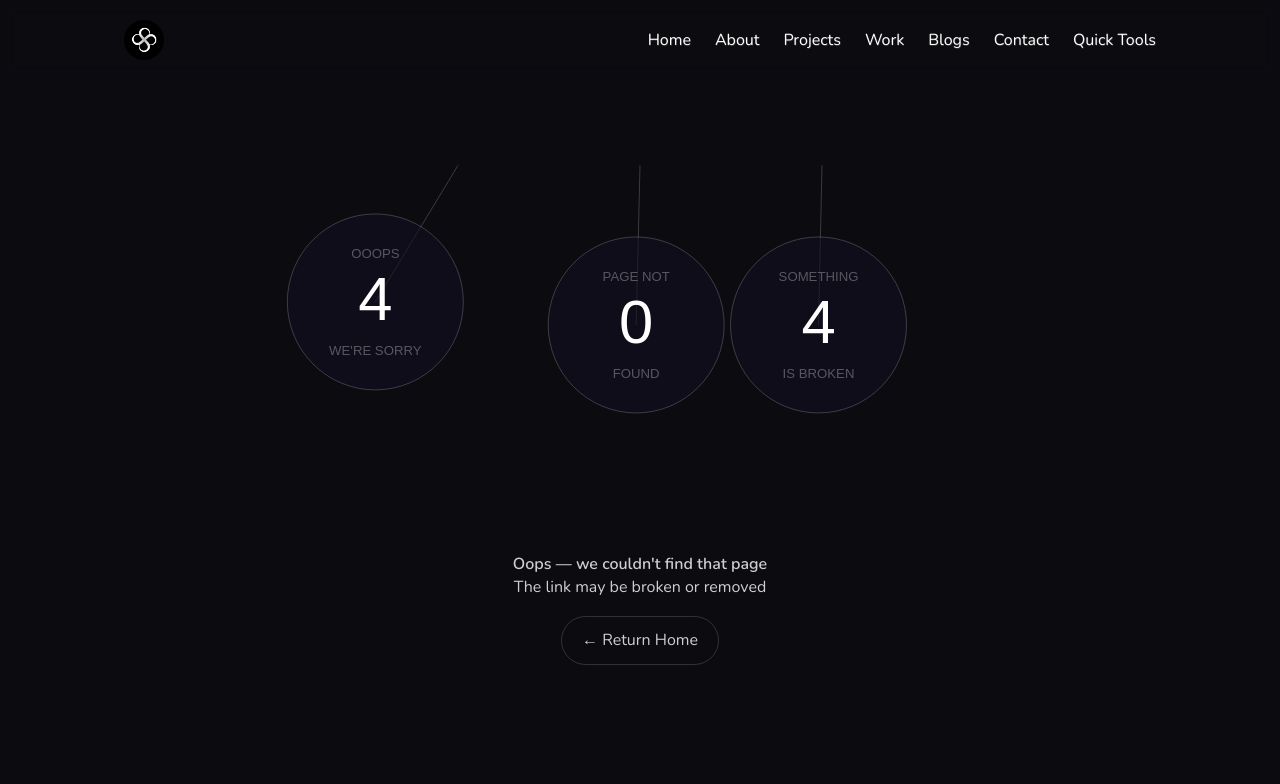
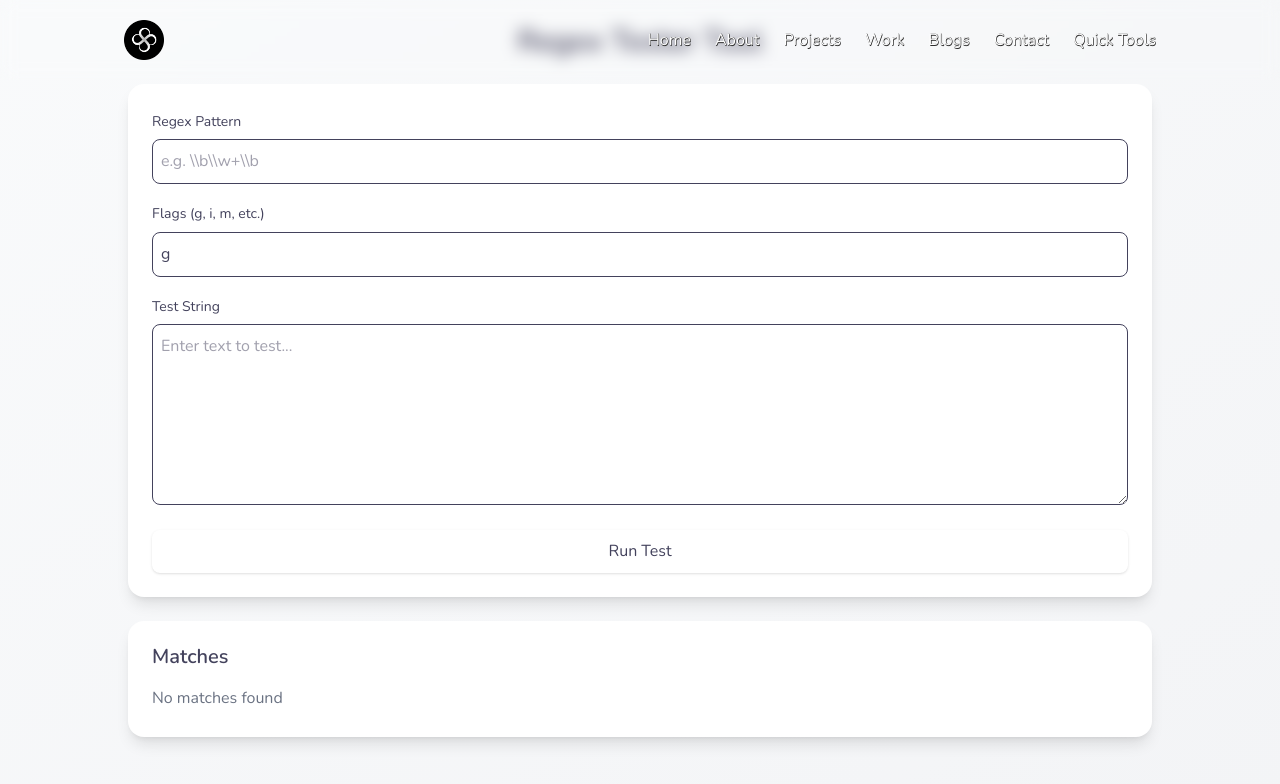
Before and after one commit to Suraj-Sangale/portfolio, a Next.js app: page /tool/regex_tester in a window 1280 px wide. Before the commit this address had no page. Shown: the top 784 px of the page. Built offline with nearby package versions, Linux system fonts and the light colour scheme.

Commit message:
regesx code added

```diff
--- /dev/null
+++ b/components/regexTesterWrapper.js
@@ -0,0 +1,108 @@
+import React, { useState } from "react";
+import { motion } from "framer-motion";
+
+export default function RegexTesterWrapper() {
+  const [pattern, setPattern] = useState("");
+  const [flags, setFlags] = useState("g");
+  const [testString, setTestString] = useState("");
+  const [matches, setMatches] = useState([]);
+  const [error, setError] = useState("");
+
+  const runTest = () => {
+    try {
+      setError("");
+      const regex = new RegExp(pattern, flags);
+      const result = [...testString.matchAll(regex)];
+      setMatches(result);
+    } catch (err) {
+      setError(err.message);
+      setMatches([]);
+    }
+  };
+
+  return (
+    <div className="min-h-screen bg-gradient-to-br from-gray-50 to-gray-100 p-6">
+      <div className="max-w-5xl mx-auto">
+        <motion.h1
+          initial={{ opacity: 0, y: -20 }}
+          animate={{ opacity: 1, y: 0 }}
+          className="text-3xl font-bold mb-6 text-center"
+        >
+          Regex Tester Tool
+        </motion.h1>
+
+        {/* Input Card */}
+        <div className="rounded-2xl shadow-lg p-6 mb-6 bg-white">
+          <div className="space-y-4">
+            <div>
+              <label className="text-sm font-medium">Regex Pattern</label>
+              <input
+                className="w-full mt-1 p-2 border rounded-lg focus:outline-none focus:ring-2"
+                placeholder="e.g. \\b\\w+\\b"
+                value={pattern}
+                onChange={(e) => setPattern(e.target.value)}
+              />
+            </div>
+
+            <div>
+              <label className="text-sm font-medium">Flags (g, i, m, etc.)</label>
+              <input
+                className="w-full mt-1 p-2 border rounded-lg focus:outline-none focus:ring-2"
+                placeholder="g"
+                value={flags}
+                onChange={(e) => setFlags(e.target.value)}
+              />
+            </div>
+
+            <div>
+              <label className="text-sm font-medium">Test String</label>
+              <textarea
+                rows={6}
+                className="w-full mt-1 p-2 border rounded-lg focus:outline-none focus:ring-2"
+                placeholder="Enter text to test..."
+                value={testString}
+                onChange={(e) => setTestString(e.target.value)}
+              />
+            </div>
+
+            <button
+              onClick={runTest}
+              className="w-full py-2 rounded-lg font-medium shadow hover:opacity-90"
+            >
+              Run Test
+            </button>
+
+            {error && (
+              <div className="text-red-500 text-sm">Error: {error}</div>
+            )}
+          </div>
+        </div>
+
+        {/* Result Card */}
+        <div className="rounded-2xl shadow-lg p-6 bg-white">
+          <h2 className="text-xl font-semibold mb-4">Matches</h2>
+
+          {matches.length === 0 && !error && (
+            <p className="text-gray-500">No matches found</p>
+          )}
+
+          <div className="space-y-3">
+            {matches.map((match, index) => (
+              <div
+                key={index}
+                className="p-3 bg-gray-50 rounded-xl border"
+              >
+                <p className="font-mono text-sm">
+                  Match {index + 1}: {match[0]}
+                </p>
+                <p className="text-xs text-gray-500">
+                  Index: {match.index}
+                </p>
+              </div>
+            ))}
+          </div>
+        </div>
+      </div>
+    </div>
+  );
+}
--- a/package.json
+++ b/package.json
@@ -15,7 +15,7 @@
     "@mui/material": "^7.3.8",
     "@mui/utils": "^7.3.8",
     "@supabase/supabase-js": "^2.98.0",
-    "framer-motion": "^12.23.6",
+    "framer-motion": "^12.38.0",
     "ioredis": "^5.9.2",
     "moment": "^2.30.1",
     "next": "^16.0.7",
--- /dev/null
+++ b/pages/tool/regex_tester.js
@@ -0,0 +1,10 @@
+import RegexTesterWrapper from "@/components/regexTesterWrapper";
+import React from "react";
+
+export default function RegexTester() {
+  return (
+    <>
+      <RegexTesterWrapper />
+    </>
+  );
+}
```
Also changed, not shown: 1 other file (tests, documents, lock files or other folders).
